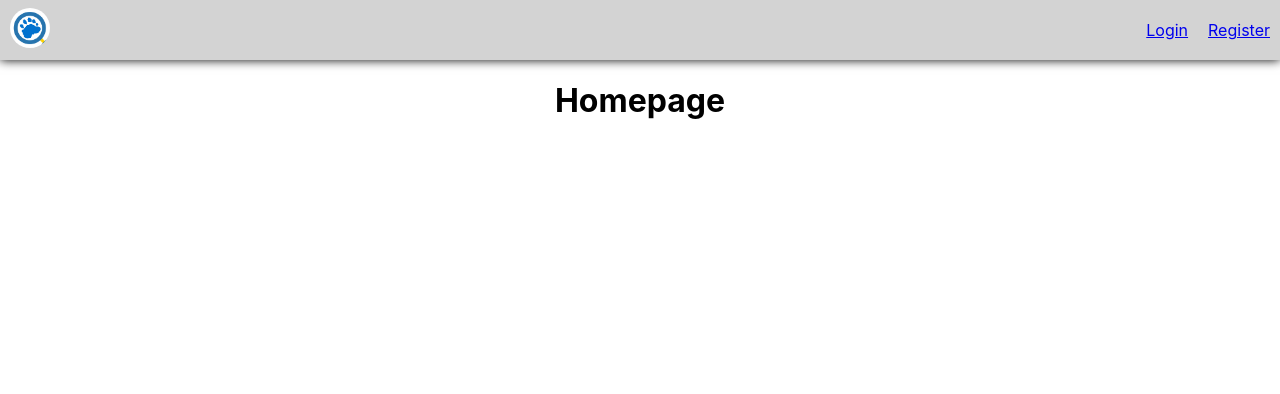
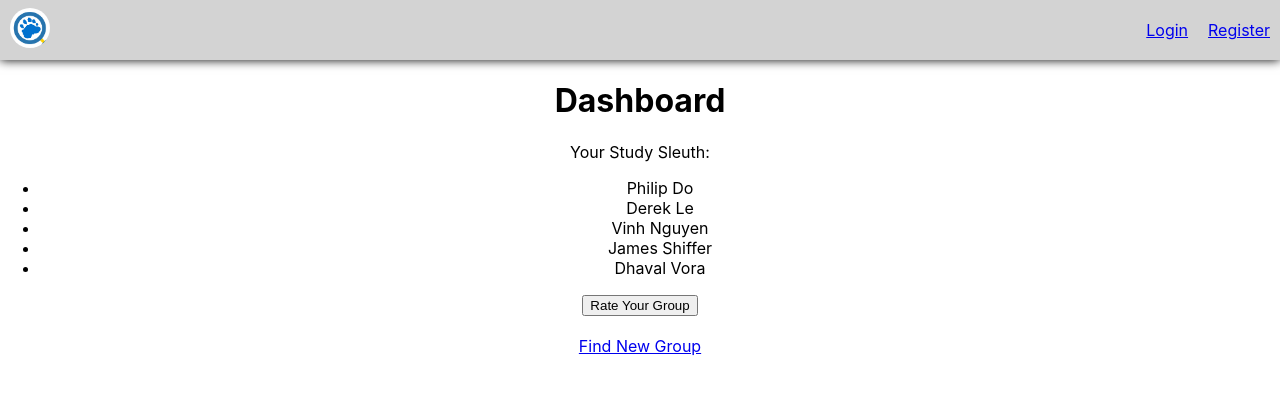
Before and after one commit to philipdoucla/study-sleuth, a React (Create React App) app: page /dashboard in a window 1280 px wide. Shown: the top 394 px of the page. Built offline with nearby package versions, Linux system fonts and the light colour scheme.

Commit message:
Added routes and links to pages
Added routes for all pages and proper links so they follow the correct
paths. Also made small changes to clean up format of pages.

```diff
--- a/src/App.js
+++ b/src/App.js
@@ -37,6 +37,15 @@ function App() {
                     <Route path="/register">
                         <Register />
                     </Route>
+                    <Route path="/profile">
+                        <Profile />
+                    </Route>
+                    <Route path="/findgroup">
+                        <FindGroup />
+                    </Route>
+                    <Route path="/dashboard">
+                        <Dashboard />
+                    </Route>
                     {/* must come last because of pattern matching */}
                     <Route path="/">
                         <Home />
--- a/src/routes/Dashboard.js
+++ b/src/routes/Dashboard.js
@@ -6,14 +6,18 @@ function Dashboard() {
         <div>
         <h1>Dashboard</h1>
         <div>Your Study Sleuth:</div>
-        <br/>
-        <div>Password:</div>
-        <div><input type="text" class="textbox"/><br></br></div>
-        <div><input type="checkbox"/>Remember Me</div>
-        <br></br>
+        <div>
+            <ul>
+                <li>Philip Do</li>
+                <li>Derek Le</li>
+                <li>Vinh Nguyen</li>
+                <li>James Shiffer</li>
+                <li>Dhaval Vora</li>
+            </ul>
+        </div>
         <div><button type="button">Rate Your Group</button></div>
         <br/>
-        <div><Link to="/find">Find New Group</Link></div>
+        <div><Link to="/findgroup">Find New Group</Link></div>
         </div>
     );
 }
--- a/src/routes/FindGroup.js
+++ b/src/routes/FindGroup.js
@@ -14,9 +14,10 @@ function FindGroup() {
             </select>
         </div>
         <div>Friends?</div>
-        <div><input type="text" class="textbox"/><br></br></div>
-
+        <div><input type="text" class="textbox"/></div>
+        <br></br>
         <div><button type="button">Start Sleuthing!</button></div>
+        <div><Link to="/dashboard">Dashboard</Link></div>
         </div>
     );
 }
--- a/src/routes/Login.js
+++ b/src/routes/Login.js
@@ -6,12 +6,14 @@ function Login() {
         <div>
         <h1>Login</h1>
         <div>UCLA Email:</div>
-        <div><input type="text" class="textbox"/><br></br></div>
+        <div><input type="text" class="textbox"/></div>
         <div>Password:</div>
-        <div><input type="text" class="textbox"/><br></br></div>
+        <div><input type="text" class="textbox"/></div>
         <div><input type="checkbox"/>Remember Me</div>
         <br></br>
         <div><button type="button">Login</button></div>
+        <br></br>
+        <div><Link to="/dashboard">Go to Dashboard.</Link></div>
         <br></br>
         <div>New User?</div>
         <div><Link to="/register">Register Here.</Link></div>
--- a/src/routes/Profile.js
+++ b/src/routes/Profile.js
@@ -43,6 +43,7 @@ function Profile() {
         <br></br>
         <div><button type="button">Save</button></div>
         <br></br>
+        <div><Link to="/dashboard">Dashboard</Link></div>
         </div>
     );
 }
--- a/src/routes/Register.js
+++ b/src/routes/Register.js
@@ -6,17 +6,19 @@ function Register() {
         <div>
         <h1>Register</h1>
         <div>First Name:</div>
-        <div><input type="text" class="textbox"/><br></br></div>
+        <div><input type="text" class="textbox"/></div>
         <div>Last Name:</div>
-        <div><input type="text" class="textbox"/><br></br></div>
+        <div><input type="text" class="textbox"/></div>
         <div>UCLA Email:</div>
-        <div><input type="text" class="textbox"/><br></br></div>
+        <div><input type="text" class="textbox"/></div>
         <div>Password:</div>
-        <div><input type="text" class="textbox"/><br></br></div>
+        <div><input type="text" class="textbox"/></div>
         <div>Confirm Password:</div>
-        <div><input type="text" class="textbox"/><br></br></div>
+        <div><input type="text" class="textbox"/></div>
         <br></br>
         <div><button type="button">Register</button></div>
+        <br></br>
+        <div><Link to="/profile">Go to Profile.</Link></div>
         <br></br>
         <div>Returning User?</div>
         <div><Link to="/login">Login Here.</Link></div>
```
Also changed, not shown: src/study-sleuth-logo.png.
